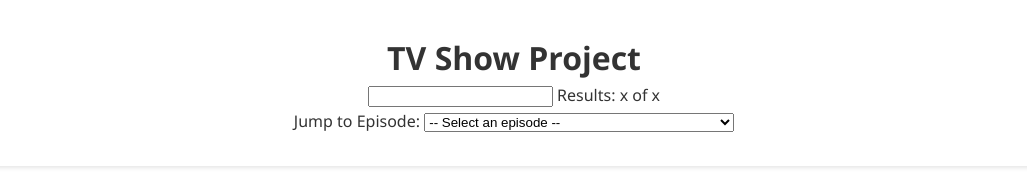
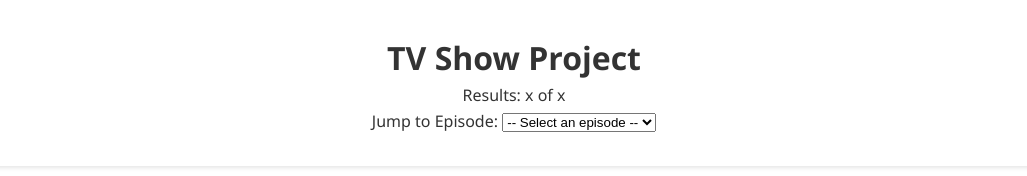
Before and after one commit to Dave-Vermeulen/Project-TV-Show, a plain HTML site: page index.html in a window 1280 px wide. Shown: the top 176 px of the page, without its empty margins (126-1153 px from the left). Drawn offline with Linux system fonts and the light colour scheme.

Commit message:
html refactored

```diff
--- a/index.html
+++ b/index.html
@@ -13,11 +13,8 @@
     <header class="site-header">
       <h1>TV Show Project</h1>
       <nav>
-        <div id="search-container">
-          <label for="Search">
-            <input type="search" id="episode-search" name="Search" />
-          </label>
-          <span>Results: x of x</span>
+        <div id=" />
+          <span id="results-count">Results: x of x</span>
         </div>
 
         <div id="episode-selector-container">
@@ -25,9 +22,7 @@
           <select id="episode-selector">
             <option value="">-- Select an episode --</option>
           </select>
-          <button id="reset-button" style="display: none">
-            Show All Episodes
-          </button>
+          <button id="reset-button" style="display: none;">Show All Episodes</button>
         </div>
       </nav>
     </header>
@@ -37,18 +32,15 @@
         <!-- Episodes inserted here -->
       </div>
     </main>
+
     <footer class="site-footer">
       <p>
         Data originally from
-        <a href="https://www.tvmaze.com/" target="_blank" rel="noopener"
-          >TVMaze.com</a
-        >
+        https://www.tvmaze.com/
       </p>
     </footer>
-    <!-- Loads a provided function called getAllEpisodes() which returns all episodes -->
+
     <script src="episodes.js"></script>
-
-    <!-- Loads YOUR javascript code -->
     <script src="script.js"></script>
   </body>
 </html>
```
